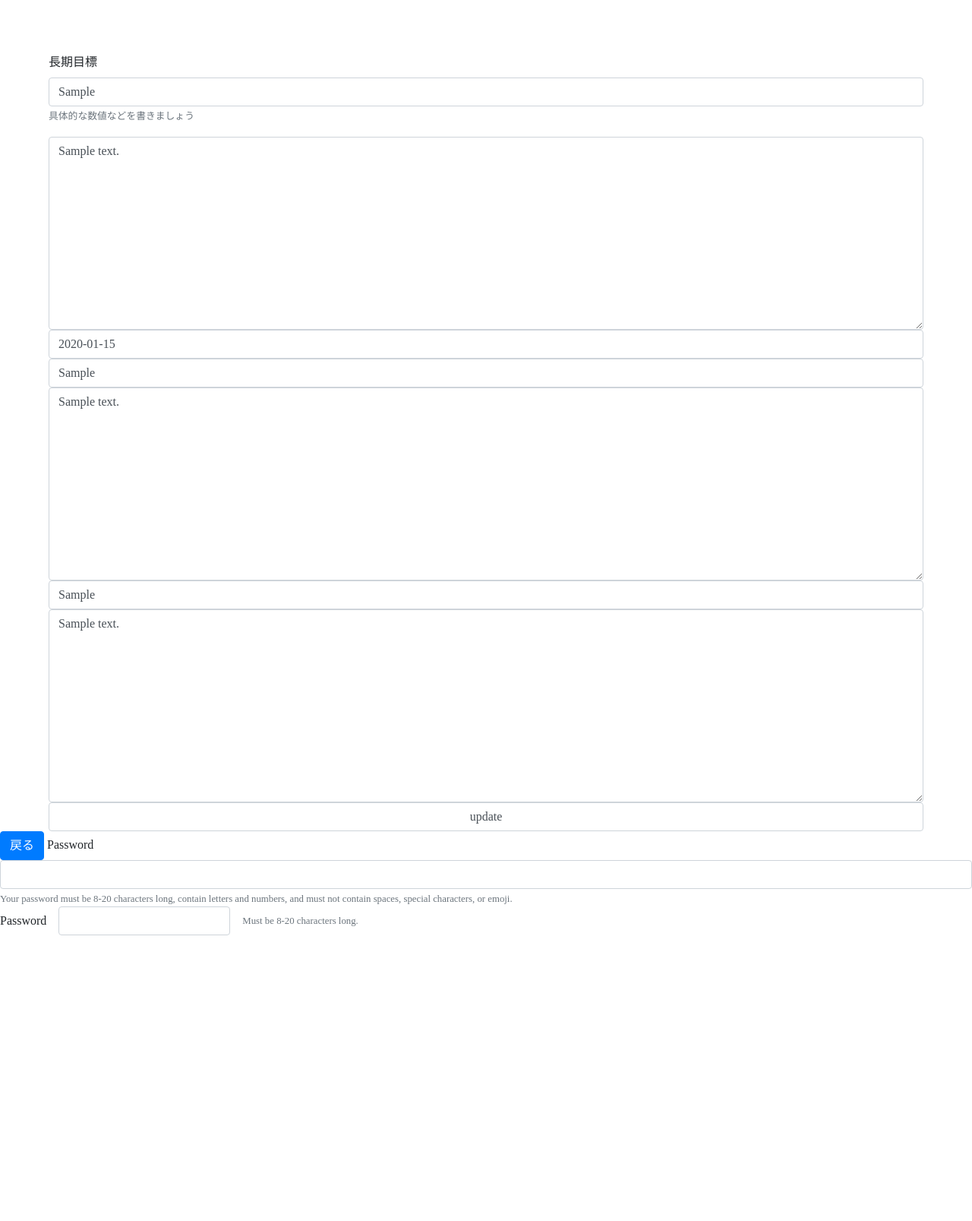
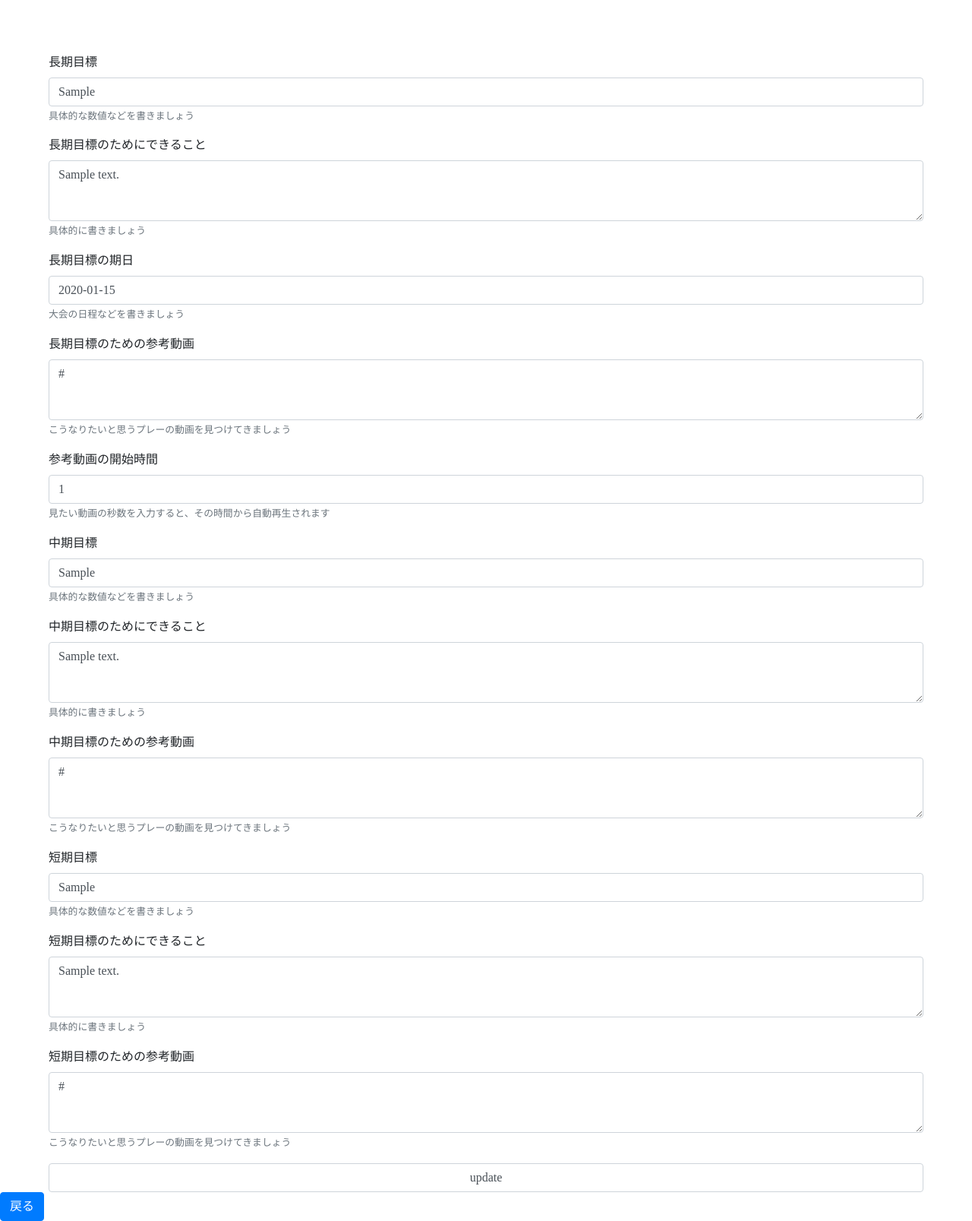
Before and after one commit to kazuya0208442/Training-Diary, a Django app: page /t_update/1 in a window 1280 px wide. Shown: the whole page at 76% size. Before the commit the page ends 1231 px from the top, so only its background shows below. Run offline with Django 3.2, Linux system fonts and the light colour scheme; tables that the repository leaves empty hold one stand-in row (values such as "Sample post"); some libraries are stand-ins or nearby versions; some web fonts are replaced.

Commit message:
fix_form_design_part2

```diff
--- a/app/core/views.py
+++ b/app/core/views.py
@@ -82,7 +82,7 @@ class Staff_detail(DetailView):
 class TargetUpdate(UpdateView):
     template_name = 'app_target_update.html'
     model = Target
-    fields = ('long_target', 'long_target_summary', 'long_target_date', 'middle_target', 'middle_target_summary', 'short_target', 'short_target_summary')
+    fields = ('long_target', 'long_target_summary', 'long_target_date', 'long_target_link', 'long_target_link_start', 'middle_target', 'middle_target_summary', 'middle_target_link', 'short_target', 'short_target_summary', 'short_target_link')
     success_url = reverse_lazy('home')      # 静的ページにしか使えない。
     # def get_success_url(self):
     #     return reverse_lazy('t_detail', kwargs={'pk': self.kwargs['pk']})
--- a/app/templates/app_home.html
+++ b/app/templates/app_home.html
@@ -416,7 +416,7 @@
     <a href="#" class="btn btn-primary">Go somewhere</a>
   </div>
   <div class="card-footer text-muted">
-    頑張っていきましょう！！
+    頑張っていきましょう!!
   </div>
 </div>
 {% endfor %}
--- a/app/templates/app_target_update.html
+++ b/app/templates/app_target_update.html
@@ -7,6 +7,11 @@
         margin: 0 auto;
         padding-top: 70px;
       }
+
+      textarea {
+        height: 10vh !important;
+      }
+
     </style>
 
 
@@ -31,40 +36,85 @@
       <div class="form-group">
         <label for="id_long_target">長期目標</label>
         {{ form.long_target }}
+        <small class="text-muted form-text">
+          具体的な数値などを書きましょう
+        </small>
+      </div>
+      <div class="form-group">
+        <label for="id_long_target">長期目標のためにできること</label>
+        {{ form.long_target_summary }}
+        <small class="text-muted">
+          具体的に書きましょう
+        </small>
+      </div>
+      <div class="form-group">
+        <label for="id_long_target">長期目標の期日</label>
+        {{ form.long_target_date }}
+        <small class="text-muted">
+          大会の日程などを書きましょう
+        </small>
+      </div>
+      <div class="form-group">
+        <label for="id_long_target">長期目標のための参考動画</label>
+        {{ form.long_target_link }}
+        <small class="text-muted">
+          こうなりたいと思うプレーの動画を見つけてきましょう
+        </small>
+      </div>
+      <div class="form-group">
+        <label for="id_long_target">参考動画の開始時間</label>
+        {{ form.long_target_link_start }}
+        <small class="text-muted">
+          見たい動画の秒数を入力すると、その時間から自動再生されます
+        </small>
+      </div>
+      <div class="form-group">
+        <label for="id_long_target">中期目標</label>
+        {{ form.middle_target }}
         <small class="text-muted">
           具体的な数値などを書きましょう
         </small>
       </div>
-      {{ form.long_target_summary }}
-      {{ form.long_target_date }}
-      {{ form.long_target_link }}
-      {{ form.long_target_link_start }}
-      {{ form.middle_target }}
-      {{ form.middle_target_summary }}
-      {{ form.middle_target_link }}
-      {{ form.short_target }}
-      {{ form.short_target_summary }}
-      {{ form.short_target_link }}
+      <div class="form-group">
+        <label for="id_long_target">中期目標のためにできること</label>
+        {{ form.middle_target_summary }}
+        <small class="text-muted">
+          具体的に書きましょう
+        </small>
+      </div>
+      <div class="form-group">
+        <label for="id_long_target">中期目標のための参考動画</label>
+        {{ form.middle_target_link }}
+        <small class="text-muted">
+          こうなりたいと思うプレーの動画を見つけてきましょう
+        </small>
+      </div>
+      <div class="form-group">
+        <label for="id_long_target">短期目標</label>
+        {{ form.short_target }}
+        <small class="text-muted">
+          具体的な数値などを書きましょう
+        </small>
+      </div>
+      <div class="form-group">
+        <label for="id_long_target">短期目標のためにできること</label>
+        {{ form.short_target_summary }}
+        <small class="text-muted">
+          具体的に書きましょう
+        </small>
+      </div>
+      <div class="form-group">
+        <label for="id_long_target">短期目標のための参考動画</label>
+        {{ form.short_target_link }}
+        <small class="text-muted">
+          こうなりたいと思うプレーの動画を見つけてきましょう
+        </small>
+      </div>
+
       <input type='button' value='update' onclick="submit();">
       </form>
     </div>
     <a href="{{request.META.HTTP_REFERER}}" class="btn btn-primary" tabindex="-1" role="button" aria-disabled="true">戻る</a>
-
-    <label for="inputPassword5">Password</label>
-    <input type="password" id="inputPassword5" class="form-control" aria-describedby="passwordHelpBlock">
-    <small id="passwordHelpBlock" class="form-text text-muted">
-        Your password must be 8-20 characters long, contain letters and numbers, and must not contain spaces, special characters, or emoji.
-    </small>
-
-    <form class="form-inline">
-        <div class="form-group">
-          <label for="inputPassword6">Password</label>
-          <input type="password" id="inputPassword6" class="form-control mx-sm-3" aria-describedby="passwordHelpInline">
-          <small id="passwordHelpInline" class="text-muted">
-            Must be 8-20 characters long.
-          </small>
-        </div>
-    </form>
 
 
     <script>
```
